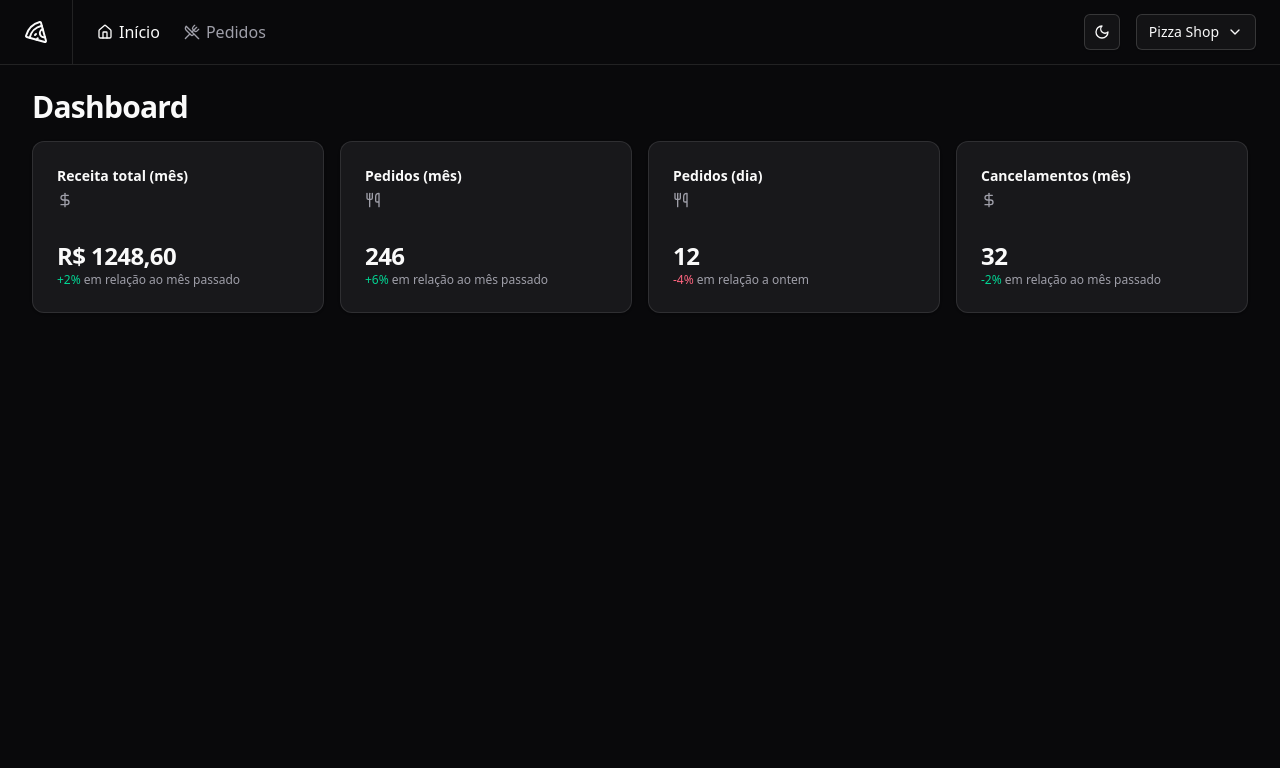
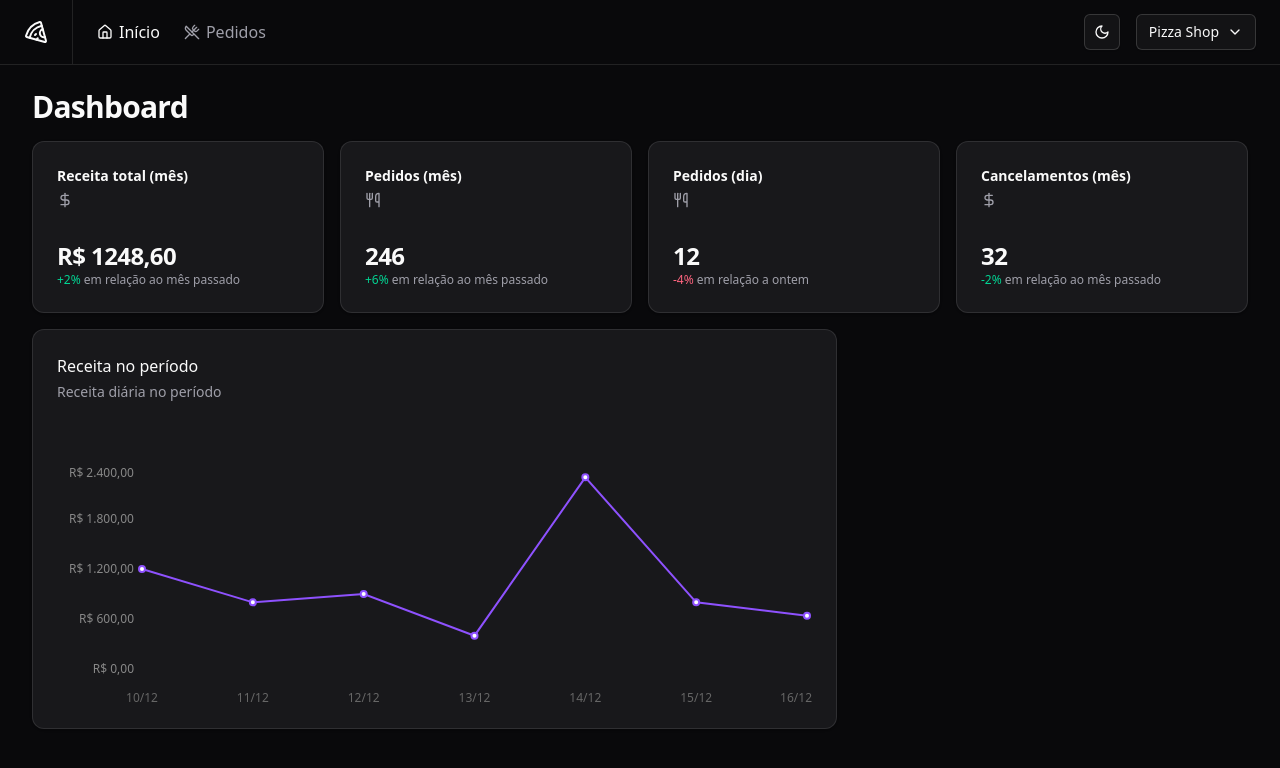
Before and after one commit to marlondenisck/ignite-pizza-shop, a React (Vite) app: page / in a window 1280 px wide. Shown: the top 768 px of the page. Built offline with nearby package versions, Linux system fonts and the light colour scheme.

Commit message:
Gráfico de receita no período

```diff
--- a/package.json
+++ b/package.json
@@ -27,6 +27,7 @@
     "react-dom": "^19.1.0",
     "react-hook-form": "^7.56.3",
     "react-router": "^7.6.0",
+    "recharts": "^2.15.3",
     "sonner": "^2.0.3",
     "tailwind-merge": "^3.3.0",
     "tailwindcss": "^4.1.6",
--- a/src/pages/app/dashboard/dashboard.tsx
+++ b/src/pages/app/dashboard/dashboard.tsx
@@ -2,6 +2,7 @@
 import { MonthCanceledOrdersAmountCard } from './month-canceled-orders-amount-card'
 import { MonthOrdersAmountCard } from './month-orders-amount-card'
 import { MonthRevenueCard } from './month-revenue-card'
+import { RevenueChart } from './revenue-chart'
 
 export function Dashboard() {
   return (
@@ -16,6 +17,9 @@
           <DayOrdersAmountCard />
           <MonthCanceledOrdersAmountCard />
         </div>
+        <div className='grid grid-cols-9 gap-4'>
+          <RevenueChart />
+        </div>
       </div>
     </>
   )
--- /dev/null
+++ b/src/pages/app/dashboard/revenue-chart.tsx
@@ -0,0 +1,54 @@
+import {
+  CartesianGrid,
+  Line,
+  LineChart,
+  ResponsiveContainer,
+  Tooltip,
+  XAxis,
+  YAxis,
+} from 'recharts'
+import colors from 'tailwindcss/colors'
+
+import { Card, CardContent, CardDescription, CardHeader, CardTitle } from '@/components/ui/card'
+
+const data = [
+  { date: '10/12', revenue: 1200 },
+  { date: '11/12', revenue: 800 },
+  { date: '12/12', revenue: 900 },
+  { date: '13/12', revenue: 400 },
+  { date: '14/12', revenue: 2300 },
+  { date: '15/12', revenue: 800 },
+  { date: '16/12', revenue: 640 },
+]
+export function RevenueChart() {
+  return (
+    <Card className='col-span-6'>
+      <CardHeader className='flex-row items-center justify-between pb-8'>
+        <div className='space-y-1'>
+          <CardTitle className='text-base font-medium'>Receita no período</CardTitle>
+          <CardDescription>Receita diária no período</CardDescription>
+        </div>
+      </CardHeader>
+      <CardContent>
+        <ResponsiveContainer width='100%' height={240}>
+          <LineChart data={data} style={{ fontSize: 12 }}>
+            <XAxis dataKey='date' axisLine={false} tickLine={false} dy={16} />
+            <YAxis
+              stroke='#888'
+              axisLine={false}
+              tickLine={false}
+              width={80}
+              tickFormatter={(value: number) =>
+                value.toLocaleString('pt-BR', {
+                  style: 'currency',
+                  currency: 'BRL',
+                })
+              }
+            />
+            <Line stroke={colors.violet[500]} type='linear' strokeWidth={2} dataKey='revenue' />
+          </LineChart>
+        </ResponsiveContainer>
+      </CardContent>
+    </Card>
+  )
+}
```
Also changed, not shown: 1 other file (tests, documents, lock files or other folders).
